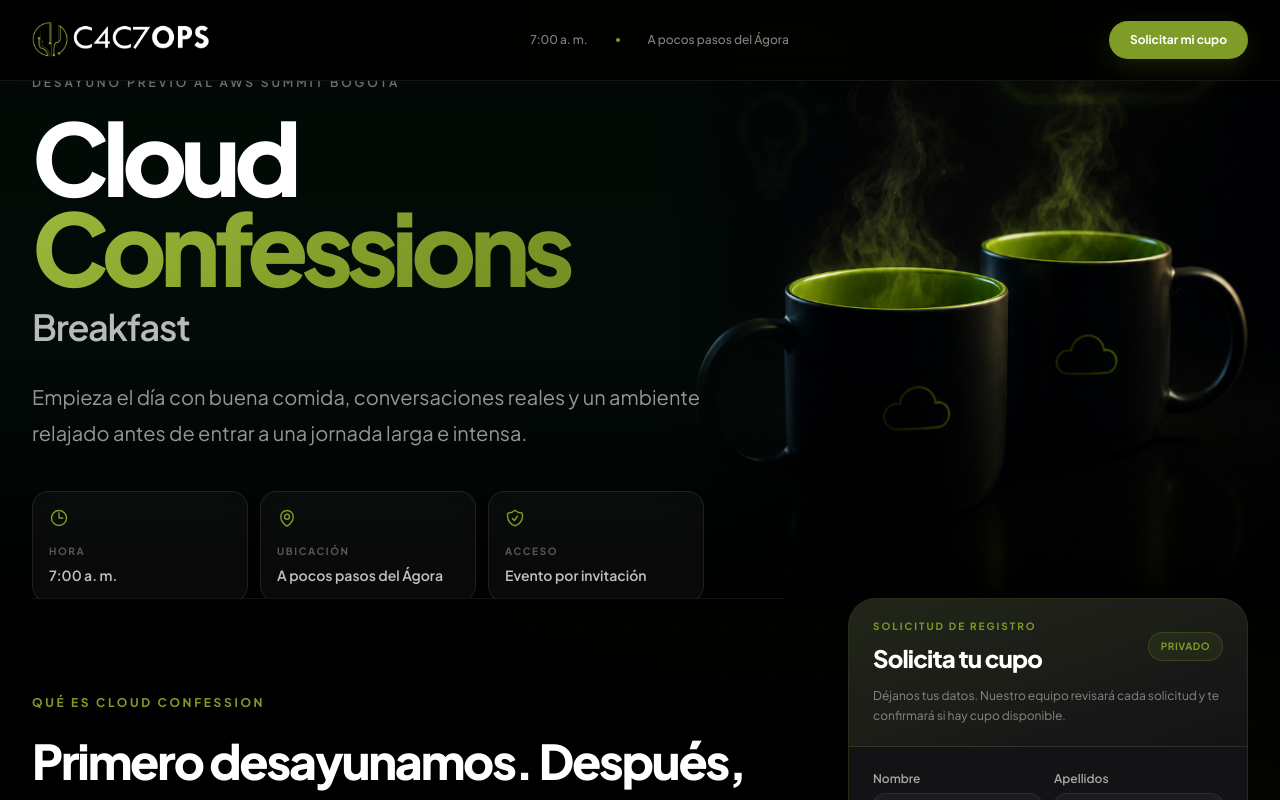
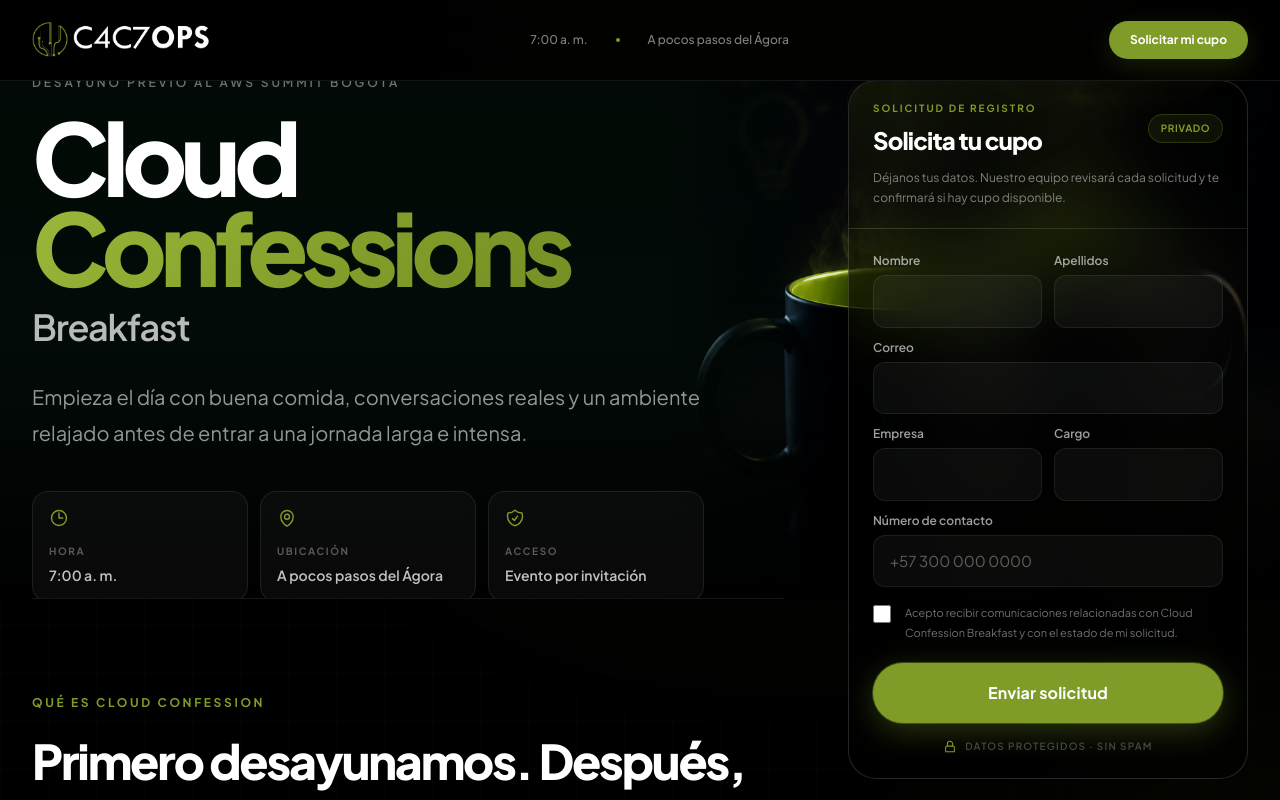
Before and after one commit to KarollGuti18-hub/cactus-event-flow, a Next.js app: page /cloud-confessions in a window 1280 px wide. Shown: the top 800 px of the page. Built offline with nearby package versions, Linux system fonts and the light colour scheme.

Commit message:
Superponer formulario transparente sin alterar el hero.
Co-authored-by: Cursor <cursoragent@cursor.com>

```diff
--- a/components/cloud-confessions/CloudConfessionsLanding.tsx
+++ b/components/cloud-confessions/CloudConfessionsLanding.tsx
@@ -393,10 +393,10 @@ export default function CloudConfessionsLanding() {
 
         <aside
           id="registro"
-          className="section-anchor relative z-10 mb-20 self-start lg:sticky lg:top-24 lg:col-start-2 lg:row-start-2 lg:row-span-3 lg:mb-0 lg:max-h-[calc(100vh-7rem)] lg:overflow-y-auto"
+          className="section-anchor relative z-20 mb-20 self-start lg:absolute lg:right-8 lg:top-20 lg:mb-0 lg:w-[25rem] lg:max-h-[calc(100svh-5rem)] lg:overflow-y-auto"
         >
-          <div className="overflow-hidden rounded-[1.75rem] border border-cactus-green/20 bg-[#151518]/95 shadow-[0_30px_100px_rgba(0,0,0,0.5),0_0_0_1px_rgba(127,155,40,0.04)] backdrop-blur-2xl">
-            <div className="border-b border-white/8 bg-gradient-to-br from-cactus-green/14 to-transparent px-6 py-5">
+          <div className="overflow-hidden rounded-[1.75rem] border border-white/15 bg-black/35 shadow-[0_30px_100px_rgba(0,0,0,0.35)] backdrop-blur-2xl">
+            <div className="border-b border-white/10 bg-gradient-to-br from-cactus-green/12 via-transparent to-transparent px-6 py-5">
               <div className="flex items-center justify-between gap-4">
                 <div>
                   <p className="text-[10px] font-bold uppercase tracking-[0.2em] text-cactus-green">
```
